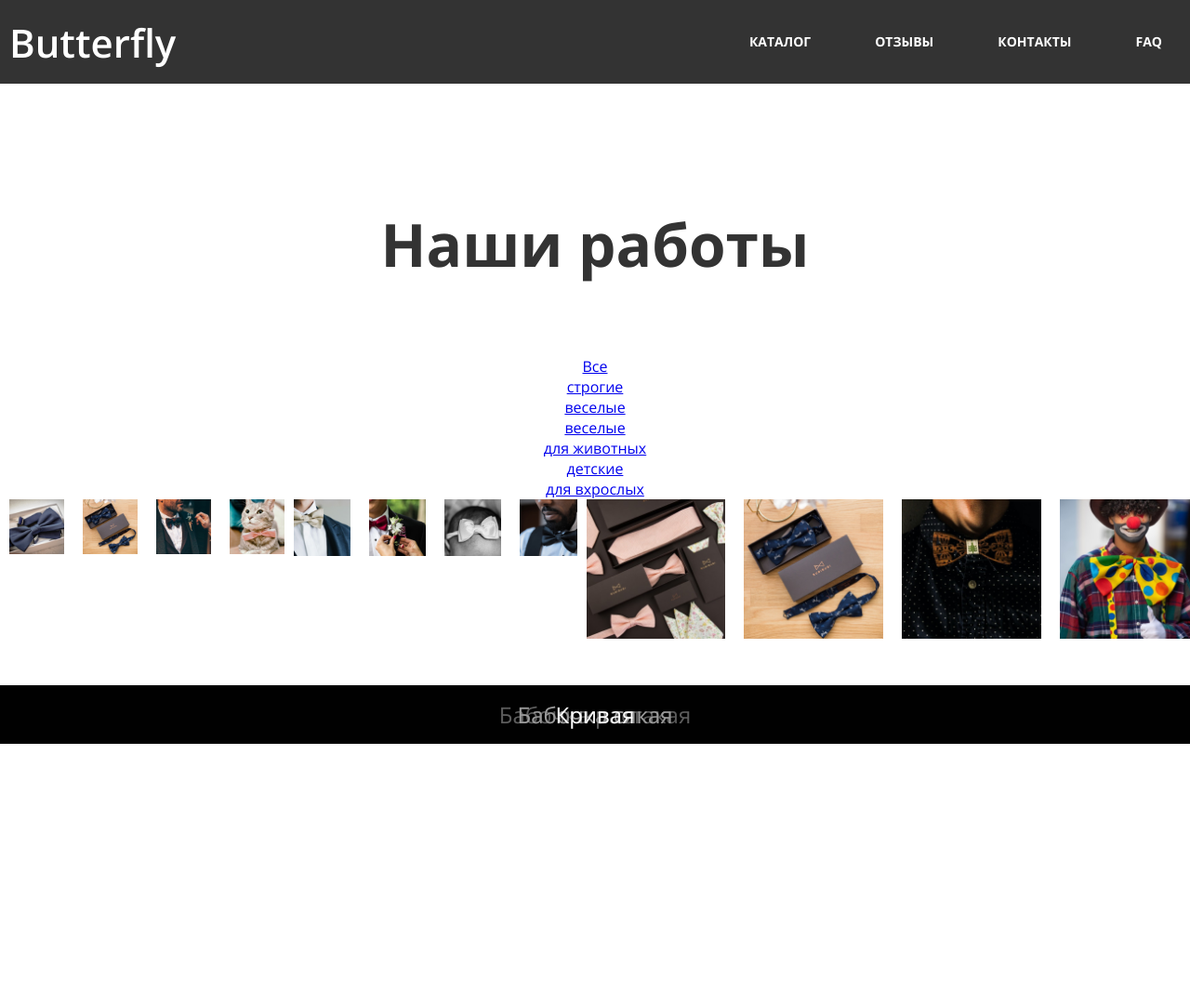
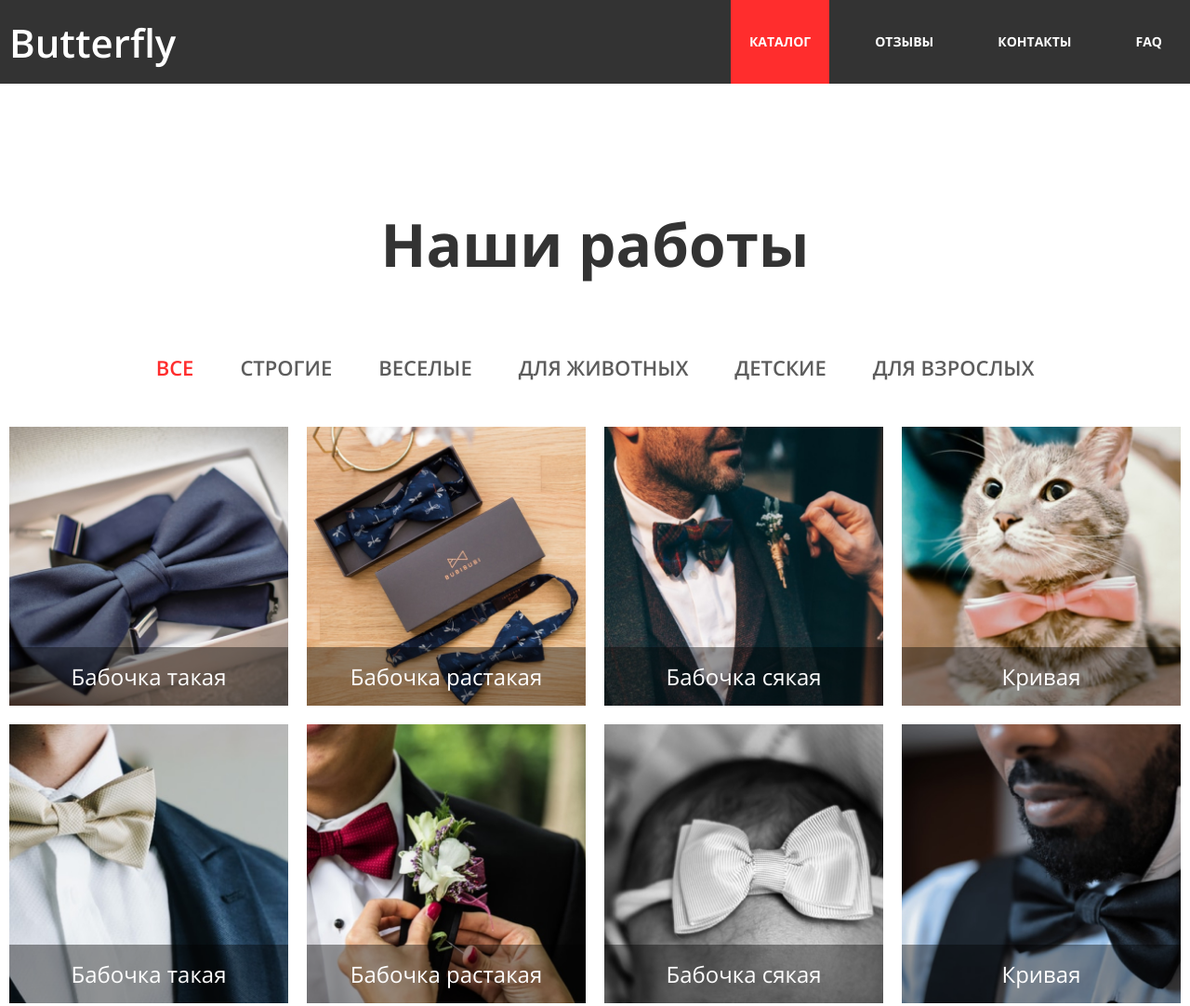
Before and after one commit to nlabutina/butterfly-shop-labutina, a website: page www/catalogue.html in a window 1280 px wide. Shown: the top 1082 px of the page at 93% size. Drawn offline with Linux system fonts and the light colour scheme.

Commit message:
Каталог: разметка, стилизация, адаптив, фильтрация

```diff
--- a/src/styles/blocks/_catalogue.scss
+++ b/src/styles/blocks/_catalogue.scss
@@ -68,7 +68,7 @@
 
 .catalogue-item {
   flex-basis: 25%;
-  padding: 0 $gap-half;
+  padding: $gap-half;
 
   @media (max-width: $tablet-max) {
     flex-basis: 50%;
@@ -83,10 +83,11 @@
 
 .catalogue-item a {
   position: relative;
+  display: block;
 }
 
 .catalogue-img {
-  // display: block;
+  display: block;
   max-width: 100%;
 }
 
@@ -106,3 +107,7 @@
   }
 
 }
+
+.catalogue-full-gallery {
+  flex-wrap: wrap;
+}
--- /dev/null
+++ b/src/styles/blocks/_filter.scss
@@ -0,0 +1,32 @@
+.filter {
+  display: flex;
+  justify-content: center;
+  list-style: none;
+  margin-bottom: 40px;
+
+  @media (max-width: $mobile-max) {
+    flex-wrap: wrap;
+  }
+}
+
+.filter-item {
+  margin: 0 25px;
+
+  @media (max-width: $mobile-max) {
+    flex-basis: 33.33%;
+    margin: 0 0 $gap-half;
+  }
+}
+
+.filter-link {
+  font-weight: 600;
+  font-size: 22px;
+  line-height: 24px;
+  color: rgba($color-dark, .8);
+  text-decoration: none;
+  text-transform: uppercase;
+
+  &.active {
+    color: $color-accent;
+  }
+}
--- a/src/styles/blocks/_form.scss
+++ b/src/styles/blocks/_form.scss
@@ -1,8 +1,17 @@
 .form {
   display: flex;
+  width: 100%;
   align-items: flex-end;
   margin-left: -$gap-half;
   margin-right: -$gap-half;
+
+  @media (max-width: $tablet-max) {
+    flex-wrap: wrap;
+  }
+
+  @media (max-width: $mobile-max) {
+    display: block;
+  }
 }
 
 .form-field {
@@ -10,24 +19,24 @@
   padding-left: $gap-half;
   padding-right: $gap-half;
 
-//   @media (max-width: $tablet-max) {
-//     flex-basis: 100%;
-//   }
+  @media (max-width: $tablet-max) {
+    flex-basis: 100%;
+  }
 
-//   @media (max-width: $mobile-max) {
-//     display: block;
-//   }
-// }
+  @media (max-width: $mobile-max) {
+    margin-bottom: 30px;
+  }
+}
 
-// .form-field-half {
-//   @media (max-width: $tablet-max) {
-//     flex-basis: 50%;
-//   }
+.form-field-half {
+  @media (max-width: $tablet-max) {
+    flex-basis: 50%;
+  }
 }
 
 .form-input {
   display: block;
-  min-width: 412px;
+  width: 100%;
   padding: 35px;
   margin-top: 8px;
   color: $color-dark;
@@ -46,8 +55,8 @@
 
 .form-btn {
   display: inline-block;
-  min-width: 412px;
-  padding: 35px;
+  width: 100%;
+  padding: 35px 0;
   color: #fff;
   font-family: $font;
   font-size: 28px;
@@ -56,4 +65,8 @@
   border-radius: 6px;
   border: none;
   cursor: pointer;
+
+  @media (max-width: $tablet-max) {
+    margin-top: 40px;
+  }
 }
--- a/src/styles/blocks/_main-menu.scss
+++ b/src/styles/blocks/_main-menu.scss
@@ -53,7 +53,8 @@
     text-decoration: none;
     text-transform: uppercase;
 
-    &:hover {
+    &:hover,
+    &.active {
       background-color: $color-accent;
     }
   }
--- a/src/styles/style.scss
+++ b/src/styles/style.scss
@@ -16,3 +16,4 @@
 @import "blocks/_reviews";
 @import "blocks/_contacts";
 @import "blocks/_faq";
+@import "blocks/_filter";
--- a/www/catalogue.html
+++ b/www/catalogue.html
@@ -1,5 +1,6 @@
 <!DOCTYPE html>
 <html lang="ru">
+
 <head>
   <meta charset="UTF-8">
   <meta http-equiv="X-UA-Compatible" content="IE=edge">
@@ -16,7 +17,7 @@
         <nav class="main-menu j-main-menu">
           <ul>
             <li>
-              <a href="catalogue.html">Каталог</a>
+              <a href="catalogue.html" class="active">Каталог</a>
             </li>
             <li>
               <a href="reviews.html">Отзывы</a>
@@ -37,111 +38,125 @@
   <main>
 
     <section class="catalogue">
+
       <div class="catalogue-inner">
-        <div class="catalogue-wrap">
 
         <h2 class="catalogue-title">Наши работы</h2>
 
-          <ul class="filter-list">
-            <li class="filter-item"><a href="#">Все</a></li>
-            <li class="filter-item"><a href="#">строгие</a></li>
-            <li class="filter-item"><a href="#">веселые</a></li>
-            <li class="filter-item"><a href="#">веселые</a></li>
-            <li class="filter-item"><a href="#">для животных</a></li>
-            <li class="filter-item"><a href="#">детские</a></li>
-            <li class="filter-item"><a href="#">для вхрослых</a></li>
+        <ul class="filter">
+          <li class="filter-item">
+            <a href="#" class="filter-link j-catalogue-link active" data-filter="all">Все</a>
+          </li>
+          <li class="filter-item">
+            <a href="#" class="filter-link j-catalogue-link" data-filter="formal">строгие</a>
+          </li>
+          <li class="filter-item">
+            <a href="#" class="filter-link j-catalogue-link" data-filter="funny">веселые</a>
+          </li>
+          <li class="filter-item">
+            <a href="#" class="filter-link j-catalogue-link" data-filter="for-animals">для животных</a>
+          </li>
+          <li class="filter-item">
+            <a href="#" class="filter-link j-catalogue-link" data-filter="for-children">детские</a>
+          </li>
+          <li class="filter-item">
+            <a href="#" class="filter-link j-catalogue-link" data-filter="for-adults">для взрослых</a>
+          </li>
         </ul>
 
-          <ul class="catalogue-gallery">
-            <li class="catalogue-item">
+        <ul class="catalogue-gallery catalogue-full-gallery">
+
+          <li class="catalogue-item j-catalogue-item" data-type="formal">
             <a href="#">
               <img src="images/catalogue-img1.jpg" class="catalogue-img" alt="#">
+              <p>Бабочка такая</p>
             </a>
-              <p>Бабочка такая</p>
           </li>
 
-            <li class="catalogue-item">
+          <li class="catalogue-item j-catalogue-item" data-type="funny">
             <a href="#">
               <img src="images/catalogue-img2.jpg" class="catalogue-img" alt="#">
+              <p>Бабочка растакая</p>
             </a>
-              <p>Бабочка растакая</p>
           </li>
 
-            <li class="catalogue-item">
+          <li class="catalogue-item j-catalogue-item" data-type="for-adults">
             <a href="#">
               <img src="images/catalogue-img3.jpg" class="catalogue-img" alt="#">
+              <p>Бабочка сякая</p>
             </a>
-              <p>Бабочка сякая</p>
           </li>
 
-            <li class="catalogue-item">
+          <li class="catalogue-item j-catalogue-item" data-type="for-animals">
             <a href="#">
               <img src="images/catalogue-img4.jpg" class="catalogue-img" alt="#">
+              <p>Кривая</p>
             </a>
-              <p>Кривая</p>
           </li>
 
-            <ul class="catalogue-gallery">
-              <li class="catalogue-item">
+
+          <li class="catalogue-item j-catalogue-item" data-type="for-adults">
             <a href="#">
               <img src="images/catalogue-img5.jpg" class="catalogue-img" alt="#">
+              <p>Бабочка такая</p>
             </a>
-                <p>Бабочка такая</p>
           </li>
 
-              <li class="catalogue-item">
+          <li class="catalogue-item j-catalogue-item" data-type="for-adults">
             <a href="#">
               <img src="images/catalogue-img6.jpg" class="catalogue-img" alt="#">
+              <p>Бабочка растакая</p>
             </a>
-                <p>Бабочка растакая</p>
           </li>
 
-              <li class="catalogue-item">
+          <li class="catalogue-item j-catalogue-item" data-type="for-children">
             <a href="#">
               <img src="images/catalogue-img7.jpg" class="catalogue-img" alt="#">
+              <p>Бабочка сякая</p>
             </a>
-                <p>Бабочка сякая</p>
           </li>
 
-              <li class="catalogue-item">
+          <li class="catalogue-item j-catalogue-item" data-type="formal">
             <a href="#">
               <img src="images/catalogue-img8.jpg" class="catalogue-img" alt="#">
+              <p>Кривая</p>
             </a>
-                <p>Кривая</p>
           </li>
 
-              <ul class="catalogue-gallery">
-                <li class="catalogue-item">
+          <li class="catalogue-item j-catalogue-item" data-type="formal">
             <a href="#">
               <img src="images/catalogue-img9.jpg" class="catalogue-img" alt="#">
+              <p>Бабочка такая</p>
             </a>
-                  <p>Бабочка такая</p>
           </li>
 
-                <li class="catalogue-item">
+          <li class="catalogue-item j-catalogue-item" data-type="funny">
             <a href="#">
               <img src="images/catalogue-img10.jpg" class="catalogue-img" alt="#">
+              <p>Бабочка растакая</p>
             </a>
-                  <p>Бабочка растакая</p>
           </li>
 
-                <li class="catalogue-item">
+          <li class="catalogue-item j-catalogue-item" data-type="funny">
             <a href="#">
               <img src="images/catalogue-img11.jpg" class="catalogue-img" alt="#">
+              <p>Бабочка сякая</p>
             </a>
-                  <p>Бабочка сякая</p>
           </li>
 
-                <li class="catalogue-item">
+          <li class="catalogue-item j-catalogue-item" data-type="funny">
             <a href="#">
               <img src="images/catalogue-img12.jpg" class="catalogue-img" alt="#">
+              <p>Кривая</p>
             </a>
-                  <p>Кривая</p>
           </li>
 
         </ul>
+
+        <a href="#" class="btn">Больше бабочек</a>
+
       </div>
-      </div>
+
       </div>
 
   </main>
--- a/www/scripts/script.js
+++ b/www/scripts/script.js
@@ -8,7 +8,7 @@ $(document).ready(function () {
 
   let prevAccordionBtn = undefined;
 
-$('.j-accordion-btn').on('click', function() {
+  $('.j-accordion-btn').on('click', function () {
 
     if (prevAccordionBtn === this) {
       $(this).next().slideToggle();
@@ -19,7 +19,27 @@ $('.j-accordion-btn').on('click', function() {
     }
   })
 
+  // Фильтр в каталоге
+  $('.j-catalogue-link').on('click', function () {
+    $('.j-catalogue-link').removeClass('active');
+    $(this).addClass('active');
 
+    let dataFilter = $(this).data('filter');
 
+    if (dataFilter === 'all') {
+      $('.j-catalogue-item').show();
+      return;
+    }
+
+    $('.j-catalogue-item').each(function () {
+      let dataType = $(this).data('type');
+
+      if (dataFilter === dataType) {
+        $(this).show();
+      } else {
+        $(this).hide();
+      }
+    })
+  })
 
 })
```
Also changed, not shown: www/contacts.html (+1 -1 lines), www/faq.html (+3 -3 lines), www/index.html (+1 -1 lines), www/reviews.html (+1 -1 lines), www/style/style.css. Lines whose indentation alone changed are shown as unchanged.
